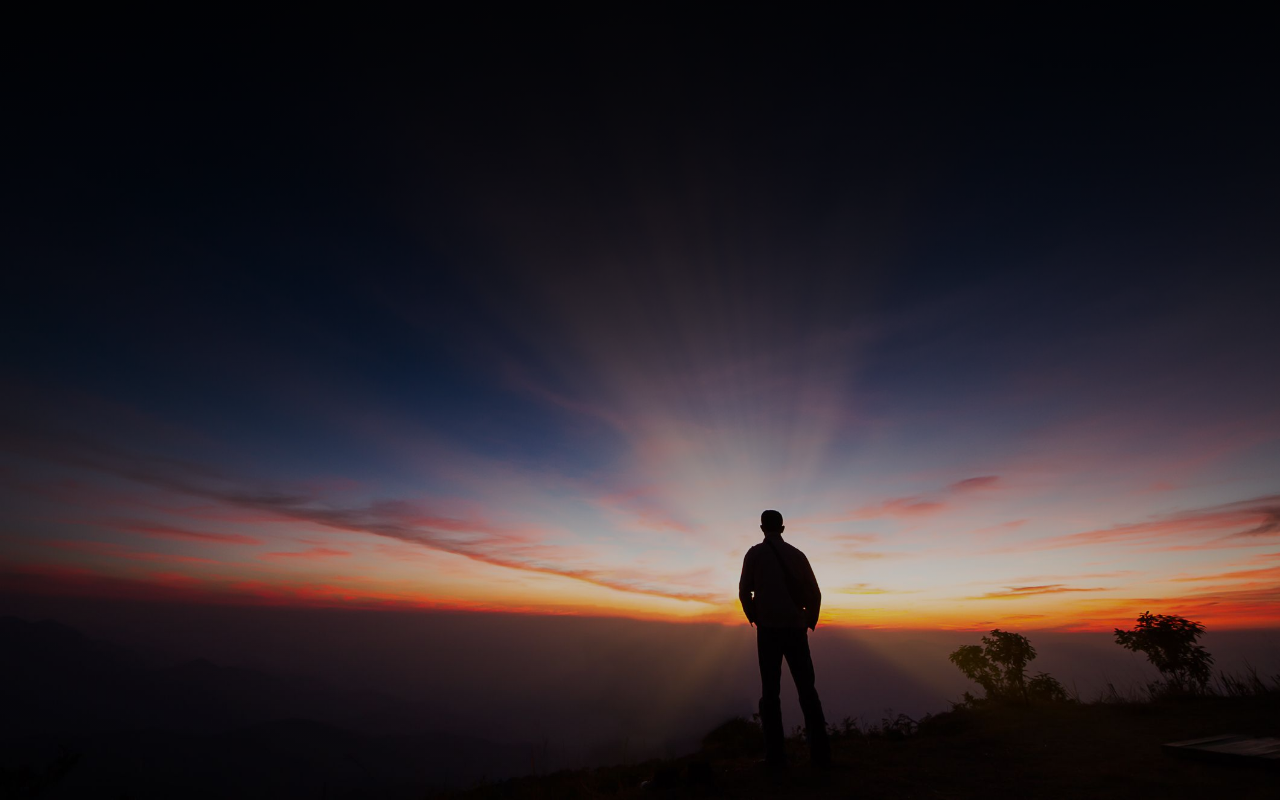
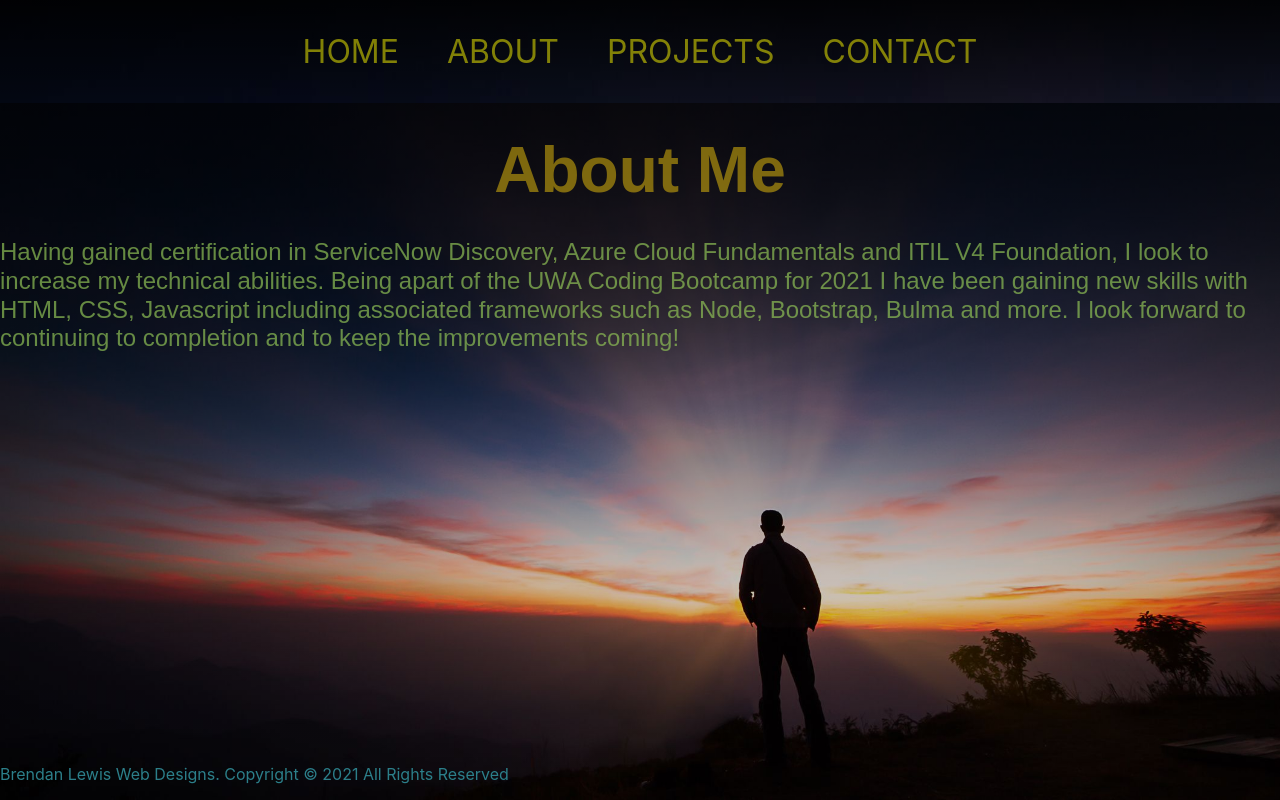
Before and after one commit to operationBrass/brassfolio, a React (Create React App) app in the folder client/: page /about in a window 1280 px wide. Built offline with nearby package versions, Linux system fonts and the light colour scheme.

Commit message:
about page added and setting up other pages

```diff
--- a/client/src/App.js
+++ b/client/src/App.js
@@ -1,5 +1,7 @@
 import './App.css';
 import Home from './components/pages/Home';
+import About from './components/pages/About';
+import Contact from './components/pages/Contact';
 import Project from './components/pages/Project'
 import { BrowserRouter as Router, Route  } from 'react-router-dom';
 
@@ -14,6 +16,12 @@ function App() {
       <Route exact path="/projects">
         <Project> </Project>
       </Route>
+      <Route exact path="/contact">
+        <Contact> </Contact>
+      </Route>
+      <Route exact path="/about">
+        <About> </About>
+      </Route>
     </Router>
   );
 }
--- /dev/null
+++ b/client/src/components/Footer.js
@@ -0,0 +1,12 @@
+
+function Footer() {
+return(
+<footer>
+    <div className="footer-content">
+      <p> Brendan Lewis Web Designs. Copyright &copy; 2021 All Rights Reserved</p>
+    </div>
+    </footer>
+)
+}
+
+export default Footer;
--- a/client/src/components/Header.js
+++ b/client/src/components/Header.js
@@ -5,10 +5,10 @@ function Header() {
         <div className="header-container-main">
             <nav className="main-nav">
                 <ul>
-                    <li> <a href="../index.html"> Home </a> </li>
-                    <li> <a href="./about-me.html"> About </a> </li>
-                    <li> <a href="./projects.html"> Projects</a> </li>
-                    <li> <a href="./contact.html"> Contact </a> </li>
+                    <li> <a href="/"> Home </a> </li>
+                    <li> <a href="/about"> About </a> </li>
+                    <li> <a href="/projects"> Projects</a> </li>
+                    <li> <a href="/contact"> Contact </a> </li>
                 </ul>
             </nav>
         </div>
--- /dev/null
+++ b/client/src/components/pages/About.js
@@ -0,0 +1,28 @@
+import Footer from '../Footer'
+import Header from '../Header'
+
+function About() {
+    return (
+        <div>
+            <Header></Header>
+<main className="showcase">
+    <div className="main-content">
+<section>
+
+    <div className="project-intro">
+        <h2> About Me </h2>
+        <p>  Having gained certification in
+            ServiceNow Discovery, Azure Cloud Fundamentals and ITIL V4 Foundation, I look to increase my technical abilities. Being apart of the UWA Coding Bootcamp for 2021
+            I have been gaining new skills with HTML, CSS, Javascript including associated frameworks such as Node, Bootstrap, Bulma and more. I look forward to continuing to completion and to keep the improvements coming!
+        </p>
+    </div>
+</section>
+</div>
+    </main>
+
+<Footer></Footer>
+</div>
+)
+}
+
+export default About;
--- /dev/null
+++ b/client/src/components/pages/Contact.js
@@ -0,0 +1,14 @@
+import Footer from '../Footer'
+import Header from '../Header'
+
+
+function Contact() {
+    return (
+        <div>
+        <Header></Header>
+
+        </div>
+    )
+}
+
+export default Contact;
--- a/client/src/components/pages/Home.js
+++ b/client/src/components/pages/Home.js
@@ -13,8 +13,8 @@ function Home() {
       </div>
       <div className="showcase-enter">
         <p>
-          <a href="./Assets/projects.html" className="butt-styles">
-            VIEW MY WORK
+          <a href="/projects" className="butt-styles">
+            BROWSE MY WORK
           </a>
         </p>
       </div>
```
